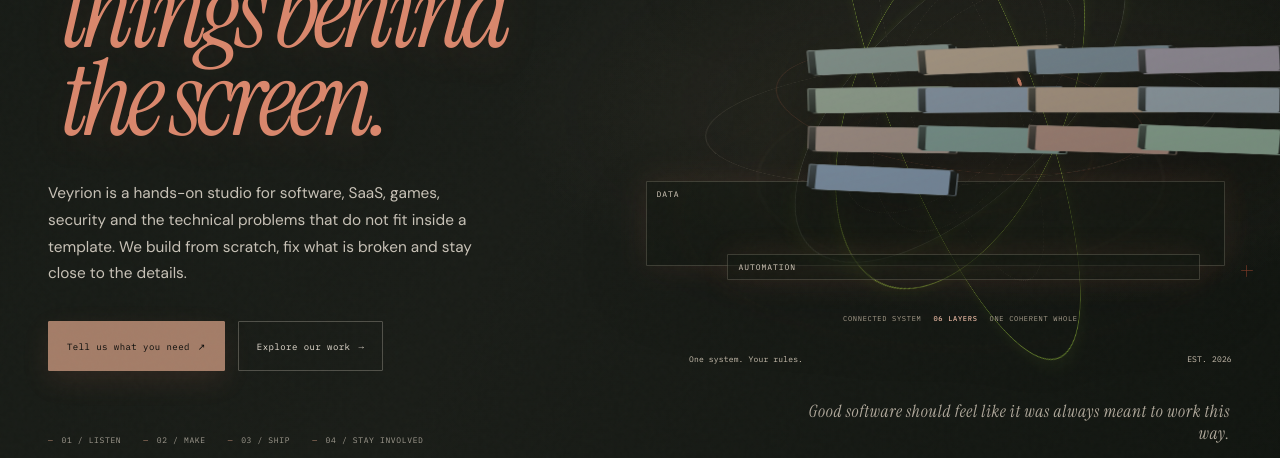
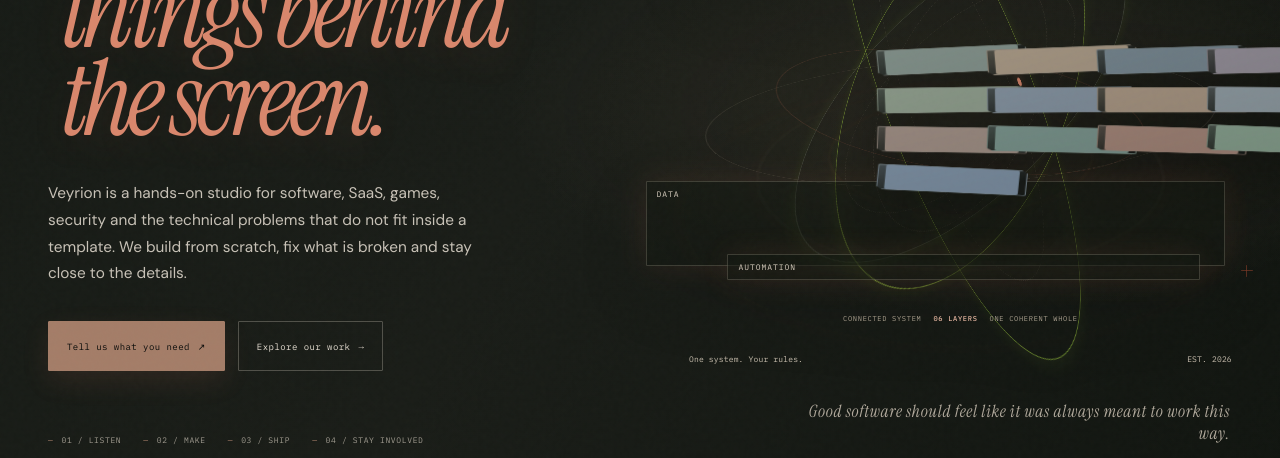
Before and after one commit to freedoom122/veyrion-studio, a website: page client/index.html in a window 1280 px wide. Shown: the part 342-800 px from the top of the page. Drawn offline with nearby package versions, Linux system fonts and the light colour scheme.

Commit message:
Separate Atlas paper bank from drop box

```diff
--- a/client/atlas.css
+++ b/client/atlas.css
@@ -146,3 +146,8 @@
 
 /* Final geometry correction: let inset define the orbit box so the original model keeps its size. */
 .hero-art .hero-orbit{position:absolute!important;inset:7% -8% 5%!important;width:auto!important;height:auto!important;overflow:visible!important}
+
+/* Keep the paper bank clearly separated from the fixed drop box inside the original hero. */
+.hero-art .hero-stack--atlas{left:75%!important;top:54%!important;width:42%!important;height:76%!important}
+@media(max-width:900px){.hero-art .hero-stack--atlas{left:75%!important;top:55%!important;width:42%!important;height:74%!important}}
+@media(max-width:560px){.hero-art .hero-stack--atlas{left:76%!important;width:43%!important}}
```
